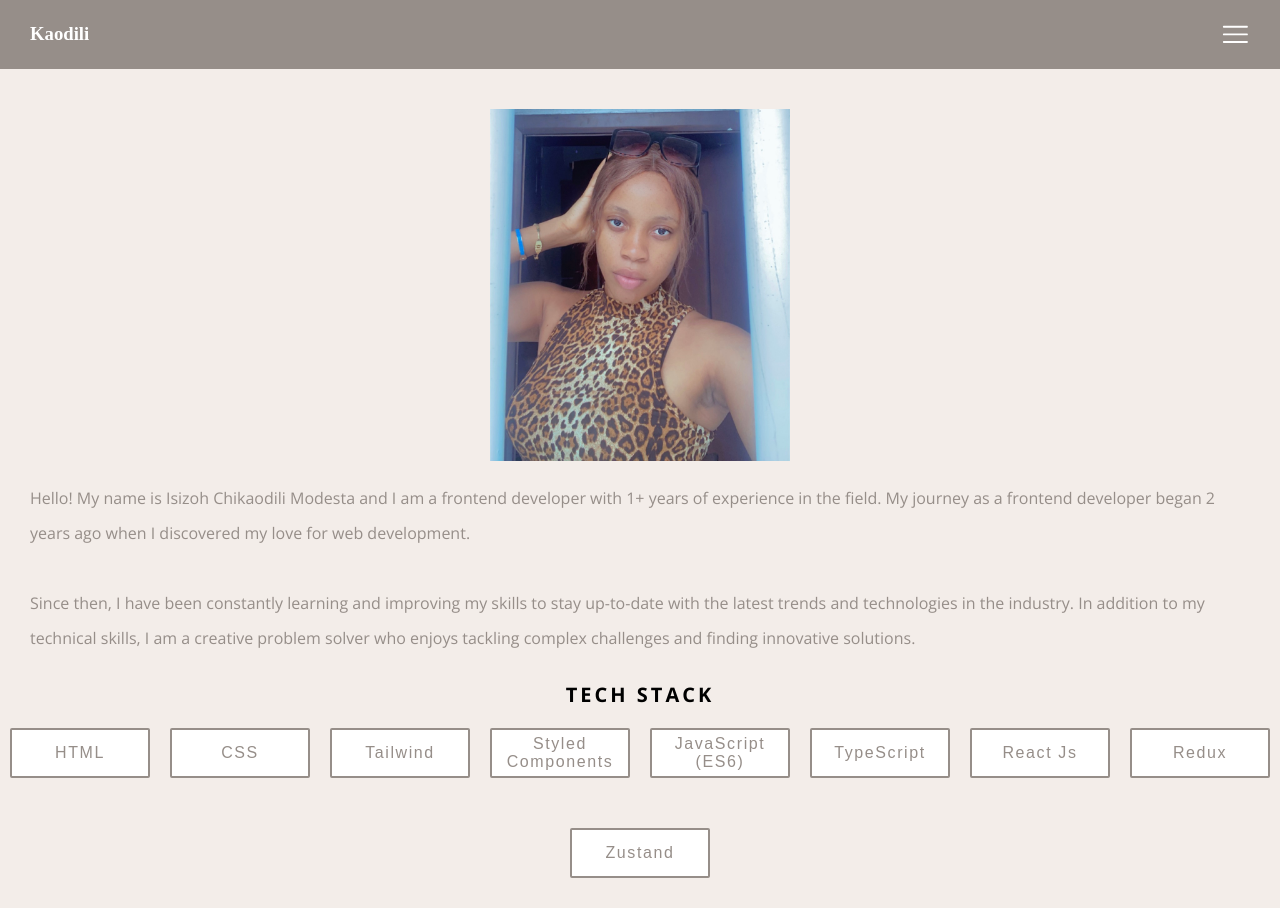
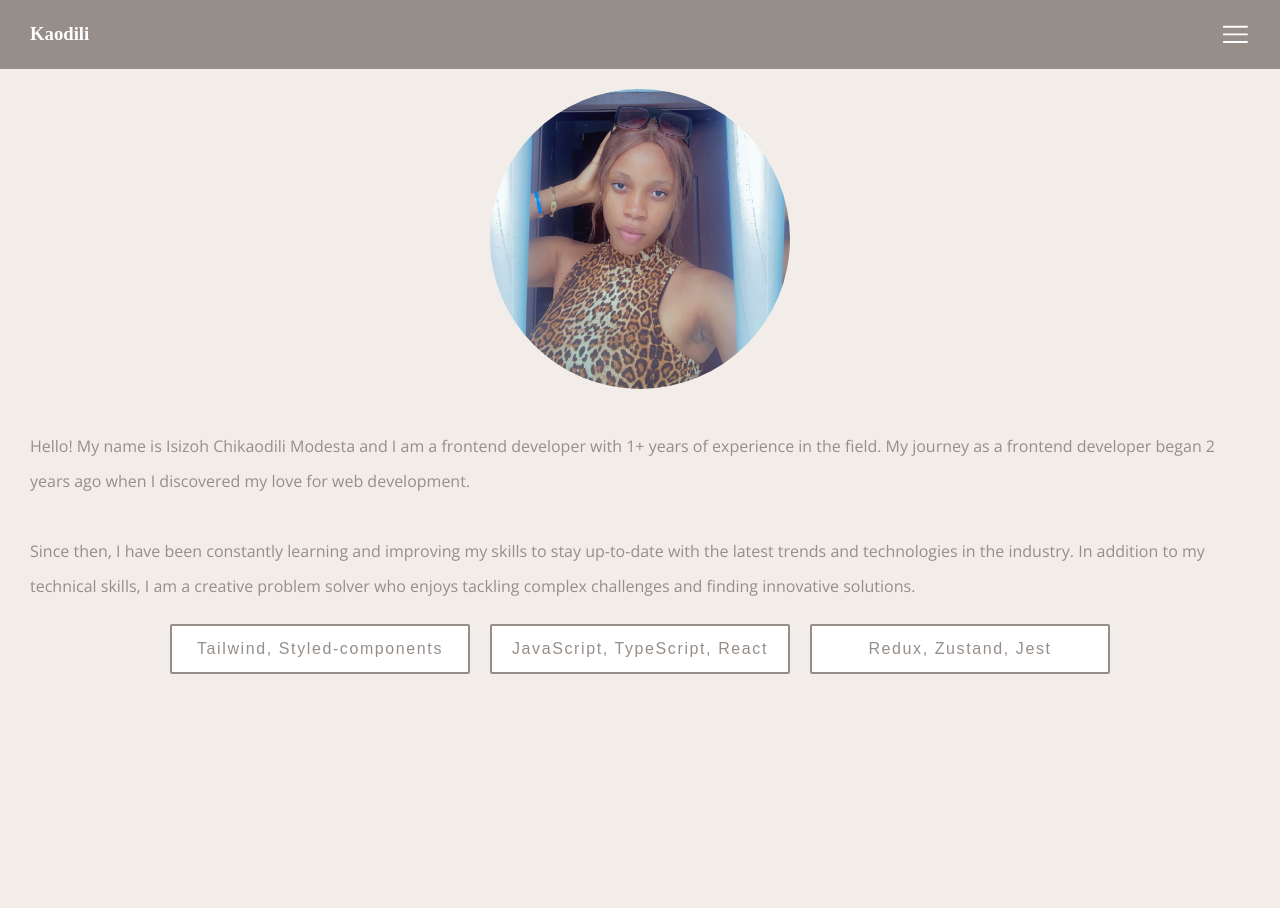
Before and after one commit to Kaodily/portfolio_website, a React (Create React App) app: page /about in a window 1280 px wide. After the commit the page ends 800 px from the top, so only its background shows below. Built offline with nearby package versions, Linux system fonts and the light colour scheme; a web font is replaced by a local one.

Commit message:
refactor: made changes to the skill buttons

```diff
--- a/src/components/about/About.js
+++ b/src/components/about/About.js
@@ -1,25 +1,23 @@
 import React from 'react';
-import hero from '../assets/hero.jpeg';
 import classes from './About.module.css';
 
 
 
 const About = () => {
-  const stacks = ['HTML','CSS','Tailwind','Styled Components','JavaScript (ES6)','TypeScript','React Js','Redux','Zustand' ]
   return (
    <div>
    <div className={classes.hero_container}>
-    <img className={classes.hero_image} src={hero} alt = 'hero' />
   </div>
   <p className={classes.about_me} >
   Hello! My name is Isizoh Chikaodili Modesta and I am a frontend developer with 1+ years of experience in the field.
 My journey as a frontend developer began 2 years ago when I discovered my love for web development.<br/><br/> Since then, I have been constantly learning and improving my skills to stay up-to-date with the latest trends and technologies in the industry.
 In addition to my technical skills, I am a creative problem solver who enjoys tackling complex challenges and finding innovative solutions.
   </p>
-  <h3 className={classes.about_heading}>TECH STACK</h3>
   <div className={classes.stack_list}>
-    {stacks.map((stack,index) =>  <button key={index} className={classes.stacks_button}>{stack}</button>)}
-  </div>
+   <button className={classes.stacks_button}>Tailwind, Styled-components</button>
+   <button className={classes.stacks_button}>JavaScript, TypeScript, React</button>
+   <button className={classes.stacks_button}>Redux, Zustand, Jest</button>
+    </div>
  {/* <div className={classes.button_container}>
  <Link to={'/project'}>
       <button className={classes.projects_button}>Projects</button>
--- a/src/components/about/About.module.css
+++ b/src/components/about/About.module.css
@@ -1,7 +1,12 @@
 .hero_container{
-display: flex;
-justify-content: center;
-margin-top: 40px;
+margin: 20px auto;
+height: 300px;
+width: 300px;
+border-radius: 50%;
+background-image: url('../assets/hero.jpeg');
+background-position: center;
+background-size: contain;
+
 }
 .hero_image{
     width: 300px;
@@ -32,7 +37,7 @@ flex-wrap: wrap;
 }
 .stacks_button{
     background-color:white;
-    width: 140px;
+    width: 300px;
     font-size: 16px;
     border: 2px solid #968e89;
     color: #968e89;
@@ -41,7 +46,7 @@ flex-wrap: wrap;
      align-items: center;
      justify-content: center;
     margin-top: 20px;
-    margin: 20px 0 30px 0;
+    margin: 20px 0 10px 0;
     border-radius: 2px;
     font-weight: 300;
     letter-spacing: 0.1em;
```
